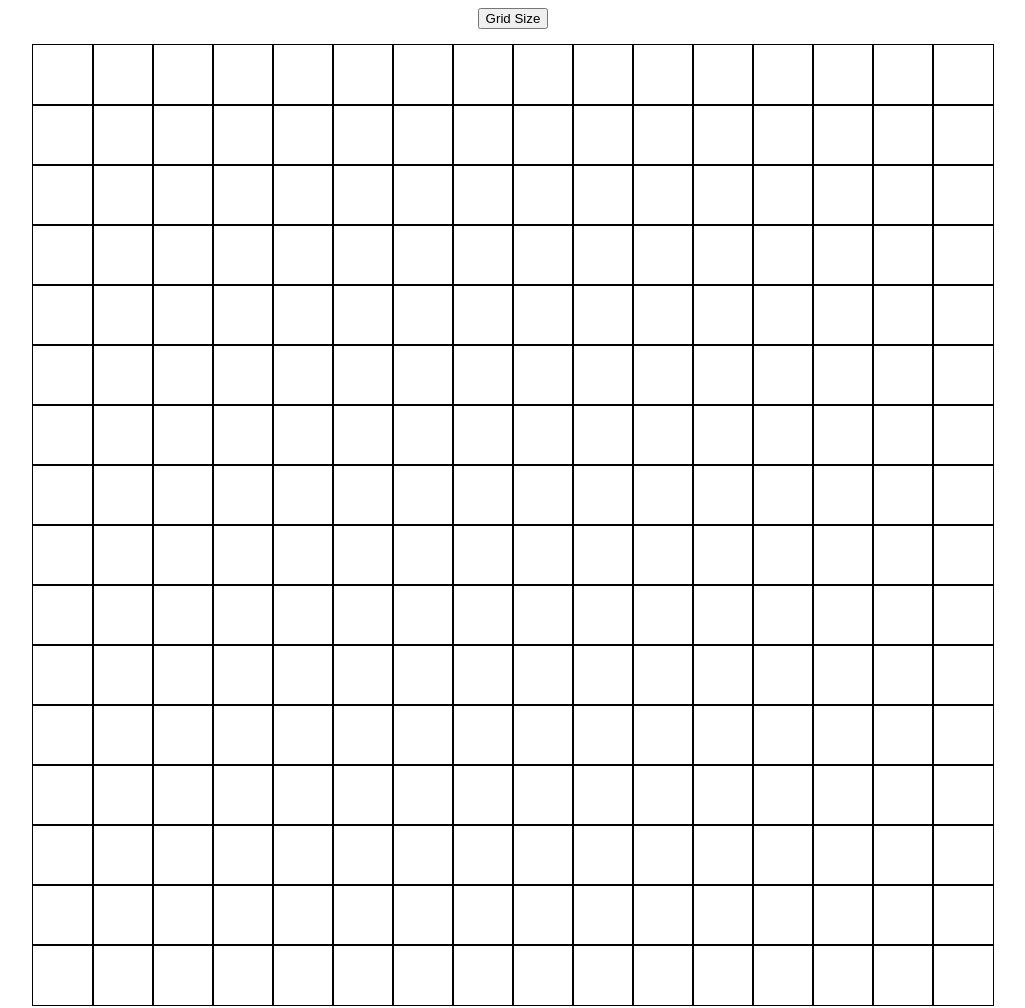
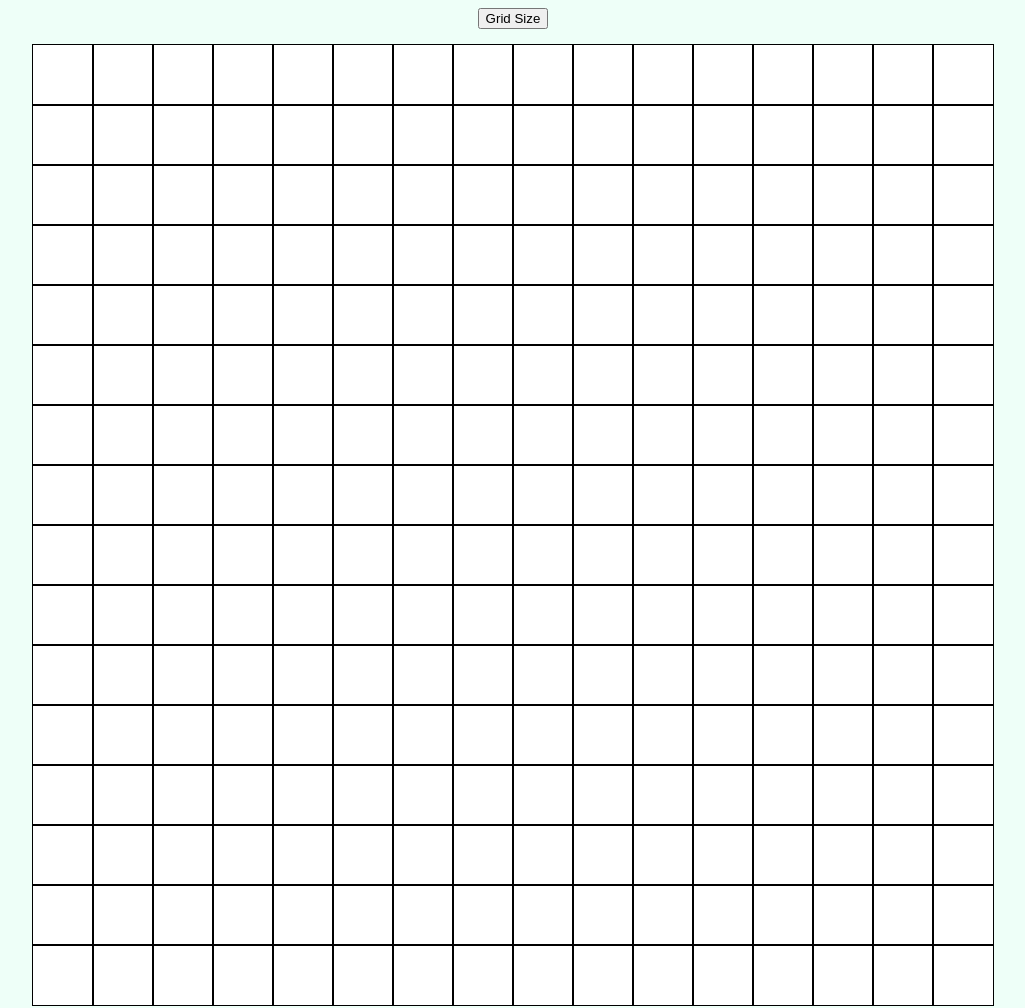
Before and after one commit to jesusito3/etch-a-sketch, a plain HTML site: page index.html in a window 1280 px wide. Shown: the whole page, without its empty margins (127-1152 px from the left). Drawn offline with Linux system fonts and the light colour scheme.

Commit message:
Change background color

```diff
--- a/style.css
+++ b/style.css
@@ -1,5 +1,9 @@
 * {
     box-sizing: border-box;
+}
+
+body {
+    background-color: #eefff8;
 }
 
 #button {
@@ -15,6 +19,7 @@
     margin-left: auto;
     margin-right: auto;
     outline: 1px solid black;
+    background-color: white;
 }
 
 .cell {
```
